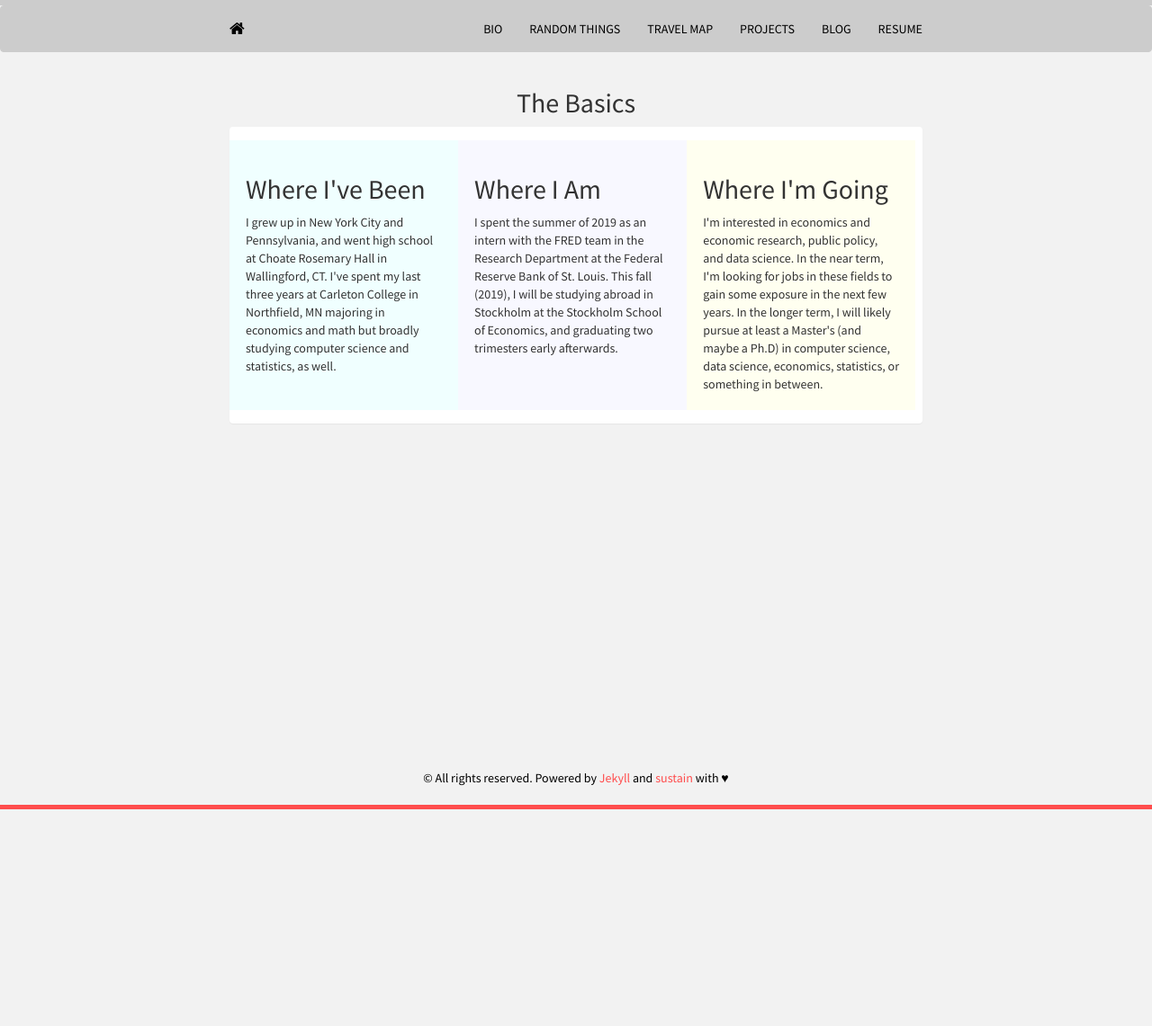
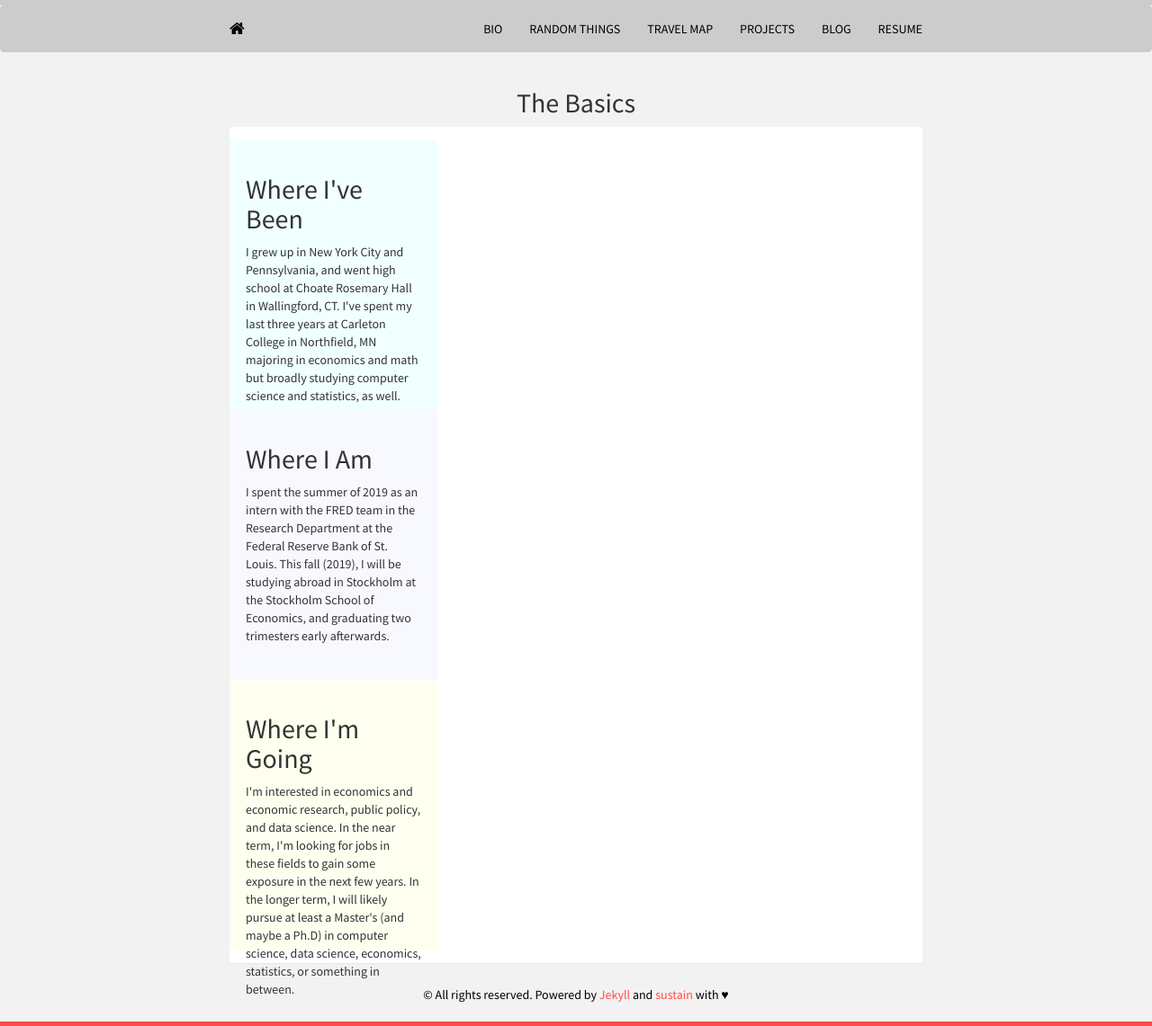
Before and after one commit to mrkaye97/mrkaye97.github.io, a Jekyll site: the page built from bio.html, in a window 1280 px wide. Shown: the whole page at 90% size. Built offline with Jekyll 4.4.1, drawn with Linux system fonts in a browser that asks for light colours; nearby versions of some CDN libraries; before the commit the page ends 900 px from its top, so only the background shows below that.

Commit message:
Update bio.html

```diff
--- a/bio.html
+++ b/bio.html
@@ -23,8 +23,8 @@ Title: Bio
 
 /* Create three equal columns that floats next to each other */
 .column {
-  float: left;
-  width: 33%;
+  float: none;
+  width: 30%;
   padding: 18px;
   height: 300px; /* Should be removed. Only for demonstration */
   vertical-align: middle;
```
